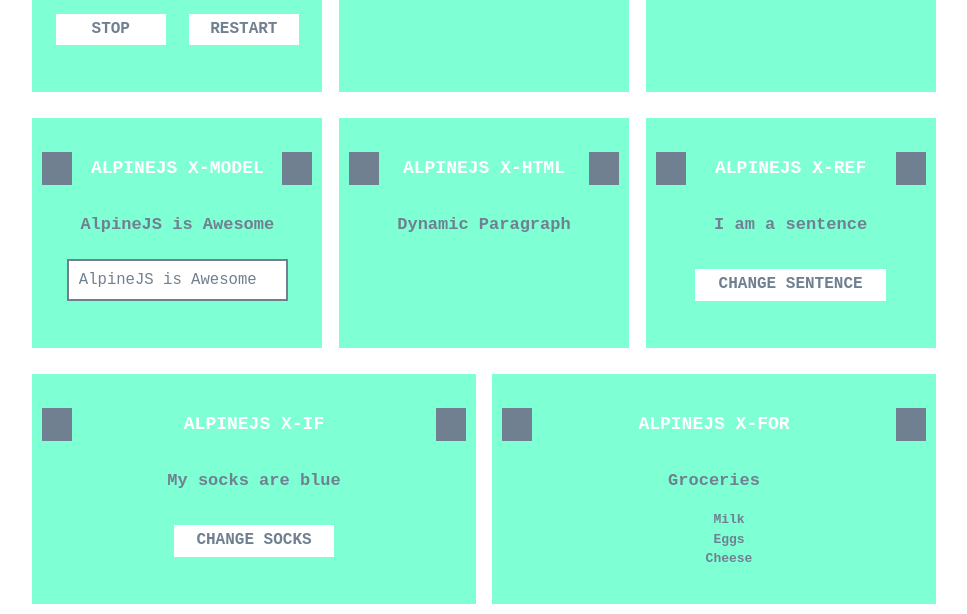
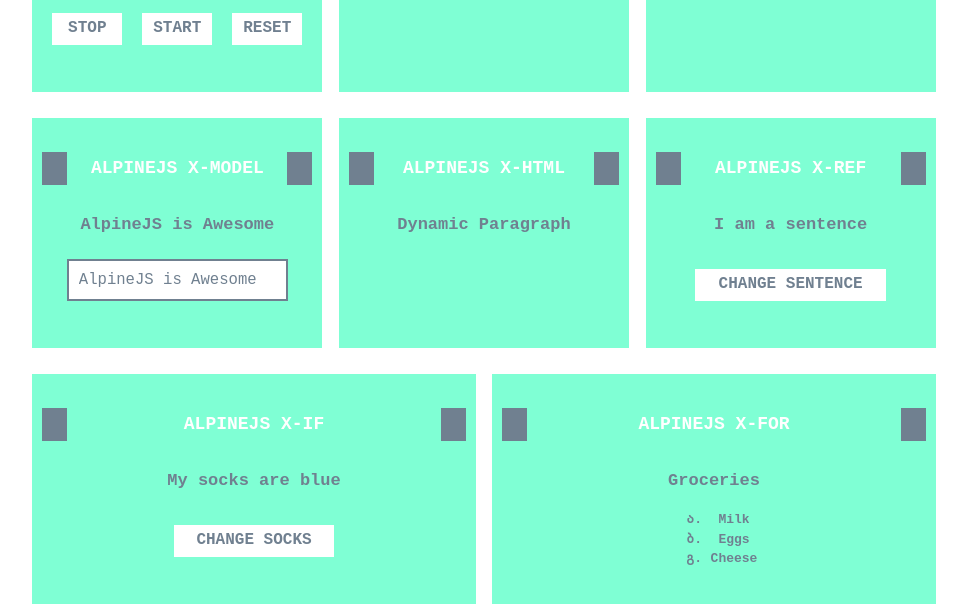
Before and after one commit to Okuhle-96/Alpine, a plain HTML site: page index.html in a window 1280 px wide. Shown: the part 592-1206 px from the top of the page, without its empty margins (176-1143 px from the left). Drawn offline with nearby package versions, Linux system fonts and the light colour scheme.

Commit message:
made requested changes

```diff
--- a/css/style.css
+++ b/css/style.css
@@ -37,8 +37,8 @@
 
 h4 {
     font-family: monospace;
-    border-left: 30px solid slategray;
-    border-right: 30px solid slategray;
+    border-left: 25px solid slategray;
+    border-right: 25px solid slategray;
     color: white;
     padding: 10px;
     text-transform: uppercase;
@@ -80,3 +80,15 @@
 .flexing {
     display: flex;
 }
+
+.timer {
+    width: 70px;
+}
+
+.flex {
+    display: flex
+}
+
+.list {
+    list-style: georgian;
+}
--- a/index.html
+++ b/index.html
@@ -1,15 +1,14 @@
 <!DOCTYPE html>
 <html lang="en">
   <head>
-    <meta charset="UTF-8">
-    <meta http-equiv="X-UA-Compatible" content="IE=edge">
-    <meta name="viewport" content="width=device-width, initial-scale=1.0">
-    <link rel="stylesheet" href="./css/grid.css">
-    <link rel="stylesheet" href="./css/style.css">
+    <meta charset="UTF-8" />
+    <meta http-equiv="X-UA-Compatible" content="IE=edge" />
+    <meta name="viewport" content="width=device-width, initial-scale=1.0" />
+    <link rel="stylesheet" href="./css/grid.css" />
+    <link rel="stylesheet" href="./css/style.css" />
     <title>AlpineJS</title>
   </head>
   <body>
-
     <section class="container center">
       <h2 class="center col-8-sm header">Alpine JS Exercises</h2>
       <ul class="center flexing">
@@ -40,16 +39,49 @@
       <ul class="center flexing">
         <li class="col-4-sm page center">
           <h4>AlpineJS x-init</h4>
-                <div x-data="{ countdown: 60 }"
-                     x-init="setInterval(function(){
-                         if(countdown > 0){
-                             countdown--;
+          <div
+            x-data="{ countdown: 60,
+                            interval: null,
+                            current: null,
+                            stop: false,
+                            reset: false,
+                            start:null
+                         }"
+            x-init="interval = setInterval(function(){
+                if(countdown == 0){
+                    countdown.stop();
                  }
-                            }, 1000);
-                            ">
-                 <h2 class="h2" x-text="countdown"></h2>
-                 <button  @click="countdown=countdown.stop">Stop</button>
-                 <button  @click="countdown=60">Restart</button>
+                 countdown--
+            }, 1000); "
+          >
+            <p x-text="countdown"></p>
+            <div class="flex">
+                <div x-show="stop"></div>
+                <button class="timer" @click="clearInterval(interval);">Stop</button>
+                <div x-show="!start">
+                  <button class="timer"
+                    @click=" start = Date.now()
+                                    current = start
+                                    stop = true
+                                    interval = setInterval(function(){
+                                    if(countdown == 0){
+                                        countdown.stop();
+                                     }
+                                    countdown--;},1000);">Start</button>
+                </div>
+                <div x-show="!reset">
+                  <button class="timer" @click="
+                                stop = null,
+                                start = null,
+                                reset = false,
+                                countdown = 60;
+                                ;">
+                    Reset
+                  </button>
+                </div>
+
+            </div>
+
 
           </div>
         </li>
@@ -67,7 +99,6 @@
           <div x-data="{ show: false }">
             <div x-show.transition="show"><p>Hello</p></div>
             <button @click="show=!show">Show</button>
-
           </div>
         </li>
       </ul>
@@ -76,7 +107,7 @@
           <h4>AlpineJS x-model</h4>
           <div x-data="{ title: 'AlpineJS is Awesome' }">
             <p x-text="title"></p>
-                    <input type="text" x-model="title">
+            <input type="text" x-model="title" />
           </div>
         </li>
 
@@ -91,7 +122,12 @@
           <h4>AlpineJS x-ref</h4>
           <div x-data="{ code: '<p>Dynamic Paragraph</p>' }">
             <div x-ref="sentence"><p>I am a sentence</p></div>
-                    <button class="col-9-sm" @click="$refs.sentence.innerText = 'I just changed'">Change Sentence</button>
+            <button
+              class="col-9-sm"
+              @click="$refs.sentence.innerText = 'I just changed'"
+            >
+              Change Sentence
+            </button>
           </div>
         </li>
       </ul>
@@ -105,27 +141,29 @@
             <template x-if="socks=='green'">
               <p>My socks are green</p>
             </template>
-                    <button class="col-5-sm" @click="socks = 'green'">Change Socks</button>
+            <button class="col-5-sm" @click="socks = 'green'">
+              Change Socks
+            </button>
           </div>
         </li>
 
-            <li class="col-6-sm page center ">
+        <li class="col-6-sm page center">
           <h4>AlpineJS x-for</h4>
           <div x-data="{ groceries: ['Milk', 'Eggs', 'Cheese'] }">
             <p>Groceries</p>
             <ul>
               <template x-for="item in groceries">
-                            <li x-text="item"></li>
+                <li class="list center col-2-sm" x-text="item"></li>
               </template>
             </ul>
           </div>
         </li>
-
       </ul>
     </section>
 
-
-    <script src="https://cdn.jsdelivr.net/gh/alpinejs/alpine@v2.8.0/dist/alpine.min.js" defer></script>
+    <script
+      src="https://cdn.jsdelivr.net/gh/alpinejs/alpine@v2.8.0/dist/alpine.min.js"
+      defer
+    ></script>
   </body>
-
 </html>
```
Lines whose indentation alone changed are shown as unchanged.
